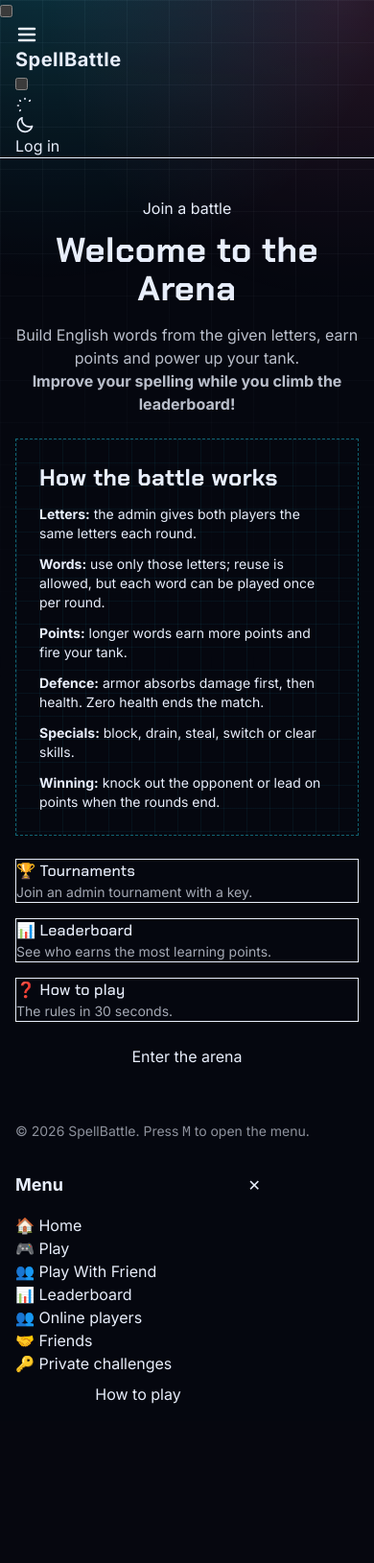
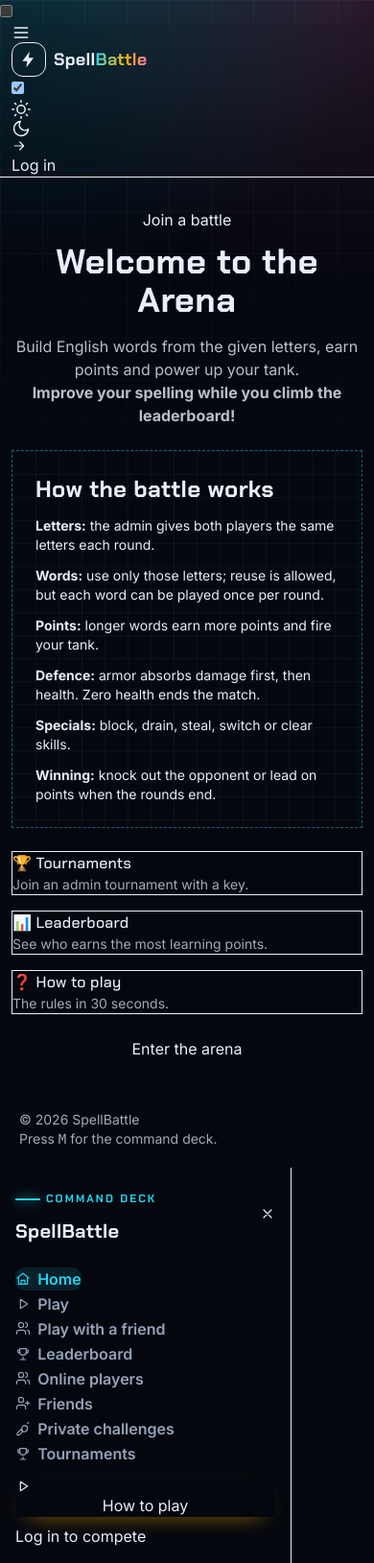
Before and after one commit to Ibrahimibrahimi/english-plateform, a Flask app: page / in a window 390 px wide. Shown: the whole page at 96% size. Before the commit the page ends 1463 px from the top, so only its background shows below. Run offline with Flask 3, Linux system fonts and the light colour scheme; some libraries are stand-ins or nearby versions.

Commit message:
feat: rebuild responsive app shell

```diff
--- a/app/static/js/ui.js
+++ b/app/static/js/ui.js
@@ -1,13 +1,17 @@
+import { runTransition, settle, slideIn } from "./motion.js";
+
 const $ = (id) => document.getElementById(id);
 
 export function toast(message, type = "info") {
   const container = $("toasts");
   if (!container) return;
+  const safeType = ["info", "success", "warning", "error"].includes(type) ? type : "info";
   const element = document.createElement("div");
-  element.className = `alert alert-${type} shadow`;
+  element.className = `alert alert-${safeType} shadow-lg`;
   element.textContent = message;
   container.appendChild(element);
-  setTimeout(() => element.remove(), 3500);
+  slideIn(element);
+  setTimeout(() => element.remove(), 3800);
 }
 
 const year = $("year");
@@ -15,18 +19,21 @@ if (year) year.textContent = new Date().getFullYear();
 
 const themeToggle = $("theme-toggle");
 if (themeToggle) {
+  themeToggle.checked = document.documentElement.dataset.theme !== "arena-day";
   try {
     const saved = localStorage.getItem("theme");
-    if (saved) {
-      document.documentElement.setAttribute("data-theme", saved);
+    if (saved === "dark" || saved === "light") {
+      const migrated = saved === "dark" ? "arena" : "arena-day";
+      document.documentElement.dataset.theme = migrated;
+      localStorage.setItem("theme", migrated);
       themeToggle.checked = saved === "dark";
     }
   } catch (error) {
     toast("Theme preferences are unavailable", "warning");
   }
   themeToggle.addEventListener("change", () => {
-    const theme = themeToggle.checked ? "dark" : "light";
-    document.documentElement.setAttribute("data-theme", theme);
+    const theme = themeToggle.checked ? "arena" : "arena-day";
+    runTransition(() => document.documentElement.setAttribute("data-theme", theme));
     try {
       localStorage.setItem("theme", theme);
     } catch (error) {
@@ -35,6 +42,15 @@ if (themeToggle) {
   });
 }
 
+const path = location.pathname.replace(/\/+$/, "") || "/";
+document.querySelectorAll("[data-nav]").forEach((link) => {
+  const href = link.getAttribute("href").replace(/\/+$/, "") || "/";
+  const active = href === "/" ? path === "/" : path === href || path.startsWith(`${href}/`);
+  link.classList.toggle("active", active);
+  if (active) link.setAttribute("aria-current", "page");
+  else link.removeAttribute("aria-current");
+});
+
 const drawer = $("menu-drawer");
 if (drawer) {
   document.addEventListener("keydown", (event) => {
@@ -42,16 +58,15 @@ if (drawer) {
     if (event.key.toLowerCase() === "m") drawer.checked = !drawer.checked;
     if (event.key === "Escape") drawer.checked = false;
   });
-  document.querySelectorAll("#side-menu a").forEach((link) => {
-    link.classList.toggle("active", link.getAttribute("href") === location.pathname);
-  });
 }
 
-const howtoButton = $("howto-btn");
 const howtoModal = $("howto-modal");
 if (howtoModal) {
   document.querySelectorAll("#howto-btn, [data-open-howto]").forEach((button) => {
-    button.addEventListener("click", () => howtoModal.showModal());
+    button.addEventListener("click", () => {
+      howtoModal.showModal();
+      settle(howtoModal.querySelector(".modal-box"));
+    });
   });
 }
 
@@ -68,7 +83,6 @@ if (logoutButton) {
   });
 }
 
-// Challenge notifications: persisted list plus a realtime presence socket.
 const userId = document.body?.dataset.userId;
 if (userId) {
   const { request, escapeHtml } = await import("./api.js");
--- /dev/null
+++ b/app/templates/_components.html
@@ -0,0 +1,47 @@
+{% macro icon(name, class="h-5 w-5") %}
+<svg xmlns="http://www.w3.org/2000/svg" class="{{ class }}" viewBox="0 0 24 24" fill="none" stroke="currentColor" stroke-width="1.8" stroke-linecap="round" stroke-linejoin="round" aria-hidden="true">
+  {% if name == "menu" %}<path d="M4 6h16M4 12h16M4 18h16" />
+  {% elif name == "close" %}<path d="M6 6l12 12M18 6 6 18" />
+  {% elif name == "home" %}<path d="M3 10.5 12 3l9 7.5M5 10v10h14V10M9 20v-6h6v6" />
+  {% elif name == "play" %}<path d="M8 5v14l11-7z" />
+  {% elif name == "trophy" %}<path d="M8 21h8M12 17v4M7 4h10v5a5 5 0 0 1-10 0V4zM7 6H4v2a3 3 0 0 0 3 3M17 6h3v2a3 3 0 0 1-3 3" />
+  {% elif name == "users" %}<path d="M16 20v-2a4 4 0 0 0-4-4H6a4 4 0 0 0-4 4v2M9 10a4 4 0 1 0 0-8 4 4 0 0 0 0 8M22 20v-2a4 4 0 0 0-3-3.87M16 2.13a4 4 0 0 1 0 7.75" />
+  {% elif name == "friends" %}<path d="M16 20v-2a4 4 0 0 0-4-4H6a4 4 0 0 0-4 4v2M9 10a4 4 0 1 0 0-8 4 4 0 0 0 0 8M19 8v6M22 11h-6" />
+  {% elif name == "key" %}<path d="M21 2l-2 2M15 7a5 5 0 1 1-6 6l-6 6v3h3l6-6a5 5 0 0 1 3-9z" />
+  {% elif name == "admin" %}<path d="M12 15.5a3.5 3.5 0 1 0 0-7 3.5 3.5 0 0 0 0 7zM19.4 15a1.7 1.7 0 0 0 .34 1.87l.06.06-2 2-.06-.06A1.7 1.7 0 0 0 16 18.6a1.7 1.7 0 0 0-1 1.55V21h-3v-.85A1.7 1.7 0 0 0 11 18.6a1.7 1.7 0 0 0-1.87.34l-.06.06-2-2 .06-.06A1.7 1.7 0 0 0 7.4 15a1.7 1.7 0 0 0-1.55-1H5v-3h.85A1.7 1.7 0 0 0 7.4 10a1.7 1.7 0 0 0-.34-1.87l-.06-.06 2-2 .06.06A1.7 1.7 0 0 0 11 6.4a1.7 1.7 0 0 0 1-1.55V4h3v.85A1.7 1.7 0 0 0 16 6.4a1.7 1.7 0 0 0 1.87-.34l.06-.06 2 2-.06.06A1.7 1.7 0 0 0 19.4 10c.2.6.77 1.04 1.42 1.04H21v3h-.18A1.7 1.7 0 0 0 19.4 15z" />
+  {% elif name == "bell" %}<path d="M18 8a6 6 0 0 0-12 0c0 7-3 7-3 9h18c0-2-3-2-3-9M10 21h4" />
+  {% elif name == "sun" %}<path d="M12 17a5 5 0 1 0 0-10 5 5 0 0 0 0 10zM12 1v2M12 21v2M4.2 4.2l1.4 1.4M18.4 18.4l1.4 1.4M1 12h2M21 12h2M4.2 19.8l1.4-1.4M18.4 5.6l1.4-1.4" />
+  {% elif name == "moon" %}<path d="M21 12.8A9 9 0 1 1 11.2 3 7 7 0 0 0 21 12.8z" />
+  {% elif name == "user" %}<path d="M20 21v-2a4 4 0 0 0-4-4H8a4 4 0 0 0-4 4v2M12 11a4 4 0 1 0 0-8 4 4 0 0 0 0 8z" />
+  {% elif name == "logout" %}<path d="M10 17l5-5-5-5M15 12H3M15 3h4a2 2 0 0 1 2 2v14a2 2 0 0 1-2 2h-4" />
+  {% elif name == "arrow" %}<path d="M5 12h14M13 6l6 6-6 6" />
+  {% elif name == "plus" %}<path d="M12 5v14M5 12h14" />
+  {% elif name == "search" %}<path d="M11 19a8 8 0 1 0 0-16 8 8 0 0 0 0 16zM21 21l-4.35-4.35" />
+  {% elif name == "chart" %}<path d="M4 20V10M10 20V4M16 20v-7M22 20H2" />
+  {% endif %}
+</svg>
+{% endmacro %}
+
+{% macro page_head(title, subtitle="", eyebrow="") %}
+<div class="page-head fade-in">
+  <div>
+    {% if eyebrow %}<span class="eyebrow">{{ eyebrow }}</span>{% endif %}
+    <h1>{{ title }}</h1>
+    {% if subtitle %}<p>{{ subtitle }}</p>{% endif %}
+  </div>
+  {{ caller() if caller else "" }}
+</div>
+{% endmacro %}
+
+{% macro empty_state(title, message="") %}
+<div class="empty-state fade-in">
+  <strong>{{ title }}</strong>
+  {% if message %}<span class="text-sm">{{ message }}</span>{% endif %}
+</div>
+{% endmacro %}
+
+{% macro loading(count=3) %}
+<div class="grid gap-3 sm:grid-cols-2 lg:grid-cols-3">
+  {% for _ in range(count) %}<div class="skeleton h-28"></div>{% endfor %}
+</div>
+{% endmacro %}
--- a/app/templates/base.html
+++ b/app/templates/base.html
@@ -1,3 +1,4 @@
+{% from "_components.html" import icon %}
 <!DOCTYPE html>
 <html lang="en" data-theme="arena">
 <head>
@@ -13,92 +14,140 @@
   <script src="https://cdn.jsdelivr.net/npm/@tailwindcss/browser@4"></script>
   <link href="/static/css/index.css" rel="stylesheet" />
 </head>
-<body class="bg-base-200 min-h-screen" data-page="{% block page %}{% endblock %}" data-user-id="{{ user.id if user else '' }}">
+<body class="bg-base-200 min-h-screen antialiased" data-page="{% block page %}{% endblock %}" data-user-id="{{ user.id if user else '' }}">
+  <a class="skip-link btn btn-warning btn-sm" href="#main-content">Skip to content</a>
+
   <div class="drawer">
     <input id="menu-drawer" type="checkbox" class="drawer-toggle" />
-    <div class="drawer-content flex flex-col min-h-screen">
-      <header class="navbar bg-base-100 border-b border-base-300 px-4">
-        <div class="navbar-start">
-          <label for="menu-drawer" class="btn btn-square btn-ghost" aria-label="Open menu" title="Menu (press M)">
-            <svg xmlns="http://www.w3.org/2000/svg" class="h-6 w-6" fill="none" viewBox="0 0 24 24" stroke="currentColor" stroke-width="2.5">
-              <path stroke-linecap="round" stroke-linejoin="round" d="M4 6h16M4 12h16M4 18h16" />
-            </svg>
+    <div class="drawer-content flex min-h-screen flex-col">
+      <header class="navbar sticky top-0 z-40 border-b border-base-300 bg-base-100/90 px-3 backdrop-blur-xl sm:px-5">
+        <div class="navbar-start gap-2">
+          <label for="menu-drawer" class="btn btn-square btn-ghost lg:hidden" aria-label="Open menu" title="Menu (press M)">
+            {{ icon("menu", "h-5 w-5") }}
           </label>
+          <a href="/" class="group flex items-center gap-2" aria-label="SpellBattle home">
+            <span class="grid h-9 w-9 place-items-center rounded-xl border border-warning/40 bg-warning/10 text-warning shadow-lg transition-transform group-hover:rotate-6">
+              <svg xmlns="http://www.w3.org/2000/svg" class="h-5 w-5" viewBox="0 0 24 24" fill="currentColor" aria-hidden="true"><path d="M13 2 4 14h6l-1 8 9-12h-6l1-8z" /></svg>
+            </span>
+            <span class="font-display text-lg font-bold tracking-wide sm:text-xl">Spell<span class="glow-text">Battle</span></span>
+          </a>
         </div>
-        <div class="navbar-center">
-          <a href="/" class="text-xl font-extrabold tracking-wide">Spell<span class="text-warning">Battle</span></a>
-        </div>
-        <div class="navbar-end gap-2">
-          <label class="swap swap-rotate btn btn-ghost btn-circle" title="Toggle theme">
+
+        <nav class="navbar-center hidden lg:flex" aria-label="Primary">
+          <ul class="menu menu-horizontal gap-1 p-0">
+            <li><a href="/" data-nav class="nav-link gap-2 px-3">{{ icon("home", "h-4 w-4") }}<span>Home</span></a></li>
+            <li><a href="/play" data-nav class="nav-link gap-2 px-3">{{ icon("play", "h-4 w-4") }}<span>Play</span></a></li>
+            <li><a href="/leaderboard" data-nav class="nav-link gap-2 px-3">{{ icon("trophy", "h-4 w-4") }}<span>Leaderboard</span></a></li>
+            <li><a href="/players" data-nav class="nav-link gap-2 px-3">{{ icon("users", "h-4 w-4") }}<span>Players</span></a></li>
+            <li><a href="/friends" data-nav class="nav-link gap-2 px-3">{{ icon("friends", "h-4 w-4") }}<span>Friends</span></a></li>
+            <li><a href="/challenge/list" data-nav class="nav-link gap-2 px-3">{{ icon("key", "h-4 w-4") }}<span>Challenges</span></a></li>
+            {% if user and user.role == 'admin' %}
+            <li><a href="/admin" data-nav class="nav-link gap-2 px-3">{{ icon("admin", "h-4 w-4") }}<span>Admin</span></a></li>
+            {% endif %}
+          </ul>
+        </nav>
+
+        <div class="navbar-end gap-1 sm:gap-2">
+          <label class="swap swap-rotate btn btn-ghost btn-circle" title="Toggle theme" aria-label="Toggle theme">
             <input id="theme-toggle" type="checkbox" />
-            <svg class="swap-off h-5 w-5 fill-current" viewBox="0 0 24 24"><path d="M5.64 17l-.71.71a1 1 0 000 1.41 1 1 0 001.41 0l.71-.71A1 1 0 005.64 17zM5 12a1 1 0 00-1-1H3a1 1 0 000 2h1a1 1 0 001-1zm7-7a1 1 0 001-1V3a1 1 0 00-2 0v1a1 1 0 001 1zM5.64 7.05a1 1 0 00.7.29 1 1 0 00.71-.29 1 1 0 000-1.41l-.71-.71a1 1 0 00-1.41 1.41zm12 .29a1 1 0 00.7-.29l.71-.71a1 1 0 10-1.41-1.41l-.71.71a1 1 0 000 1.41 0 1 0 0 .71.29zM21 11h-1a1 1 0 000 2h1a1 1 0 000-2zm-9 8a1 1 0 00-1 1v1a1 1 0 002 0v-1a1 1 0 00-1-1zm6.36-2A1 1 0 0017 18.36l.71.71a1 1 0 001.41 0 1 1 0 000-1.41zM12 6.5A5.5 5.5 0 1017.5 12 5.51 5.51 0 0012 6.5zm0 9A3.5 3.5 0 1115.5 12 3.5 3.5 0 0112 15.5z"/></svg>
-            <svg class="swap-on h-5 w-5 fill-current" viewBox="0 0 24 24"><path d="M21.64 13a1 1 0 00-1.05-.14 8.05 8.05 0 01-3.37.73 8.15 8.15 0 01-8.14-8.1 8.59 8.59 0 01.25-2A1 1 0 008 2.36a10.14 10.14 0 1014 11.69 1 1 0 00-.36-1.05zm-9.5 6.69A8.14 8.14 0 017.08 5.22v.27A10.15 10.15 0 0017.22 15.63a9.79 9.79 0 002.1-.22 8.14 8.14 0 01-7.18 4.32z"/></svg>
+            {{ icon("sun", "swap-off h-5 w-5") }}
+            {{ icon("moon", "swap-on h-5 w-5") }}
           </label>
           {% if user %}
-          <span class="badge badge-warning badge-outline font-bold" title="Lifetime learning points">{{ user.lifetime_learning_points }} pts</span>
           <div class="dropdown dropdown-end">
-            <label tabindex="0" class="btn btn-ghost btn-circle" aria-label="Notifications" title="Notifications">
-              🔔<span id="notification-count" class="badge badge-warning badge-xs hidden absolute -top-1 -right-1">0</span>
+            <label tabindex="0" class="btn btn-ghost btn-circle relative" aria-label="Notifications" title="Notifications">
+              {{ icon("bell", "h-5 w-5") }}
+              <span id="notification-count" class="badge badge-warning badge-xs absolute -right-1 -top-1 hidden">0</span>
             </label>
-            <ul tabindex="0" id="notification-list" class="dropdown-content menu bg-base-100 rounded-box z-[70] w-80 p-2 shadow border border-base-300">
+            <ul tabindex="0" id="notification-list" class="dropdown-content menu z-[70] w-[min(20rem,calc(100vw-2rem))] rounded-box border border-base-300 bg-base-100 p-2 shadow-2xl">
               <li class="menu-title">Notifications</li>
-              <li><span class="opacity-60 text-sm">Loading...</span></li>
+              <li><span class="text-sm opacity-60">Loading...</span></li>
             </ul>
           </div>
-          <a href="/profile" class="tooltip tooltip-bottom" data-tip="Your profile" aria-label="Profile">
-            <div class="avatar avatar-placeholder transition-transform hover:scale-110">
-              <div id="avatar-initials" class="w-11 rounded-full text-xl flex items-center justify-center overflow-hidden ring-2 ring-base-content/80 ring-offset-2 ring-offset-base-100"{% if not avatar.image_url %} style="background:{{ avatar.color }}"{% endif %}>
+          <div class="dropdown dropdown-end">
+            <label tabindex="0" class="btn btn-ghost btn-circle avatar" aria-label="Account menu">
+              <div id="avatar-initials" class="flex w-11 items-center justify-center overflow-hidden rounded-full text-xl ring-2 ring-warning/70 ring-offset-2 ring-offset-base-100"{% if not avatar.image_url %} style="background:{{ avatar.color }}"{% endif %}>
                 {% if avatar.image_url %}<img src="{{ avatar.image_url }}" alt="Your avatar" class="h-full w-full object-cover" />{% else %}<span>{{ avatar.emoji }}</span>{% endif %}
               </div>
-            </div>
-          </a>
-          <button id="logout-btn" class="btn btn-ghost btn-sm">Log out</button>
+            </label>
+            <ul tabindex="0" class="dropdown-content menu z-[70] w-60 rounded-box border border-base-300 bg-base-100 p-2 shadow-2xl">
+              <li class="menu-title">
+                <span class="flex flex-col gap-1">
+                  <span class="font-display text-sm font-bold">{{ user.username }}</span>
+                  <span class="badge badge-warning badge-sm self-start">{{ user.lifetime_learning_points }} pts</span>
+                </span>
+              </li>
+              <li><a href="/profile">{{ icon("user", "h-4 w-4") }}Profile</a></li>
+              <li><a href="/friends">{{ icon("friends", "h-4 w-4") }}Friends</a></li>
+              <li><button id="logout-btn" type="button">{{ icon("logout", "h-4 w-4") }}Log out</button></li>
+            </ul>
+          </div>
           {% else %}
-          <a href="/profile" class="btn btn-warning btn-sm">Log in</a>
+          <a href="/profile?next={{ request.path | urlencode }}" class="btn btn-warning btn-sm gap-1">{{ icon("arrow", "h-4 w-4") }}Log in</a>
           {% endif %}
         </div>
       </header>
 
-      <main class="flex-1 w-full px-4 py-10">
+      <main id="main-content" class="relative w-full flex-1 px-3 py-8 sm:px-5 sm:py-12">
         {% block content %}{% endblock %}
       </main>
 
-      <footer class="footer footer-center p-4 text-sm opacity-60">
-        <p>© <span id="year"></span> SpellBattle. Press <kbd class="kbd kbd-sm">M</kbd> to open the menu.</p>
+      <footer class="footer footer-center gap-1 p-5 text-sm opacity-70">
+        <p>© <span id="year"></span> SpellBattle</p>
+        <p>Press <kbd class="kbd kbd-sm">M</kbd> for the command deck.</p>
       </footer>
     </div>
 
     <div class="drawer-side z-50">
       <label for="menu-drawer" aria-label="Close menu" class="drawer-overlay"></label>
-      <aside class="bg-base-100 min-h-full w-72 p-4 flex flex-col gap-2">
-        <div class="flex items-center justify-between mb-2">
-          <span class="text-lg font-extrabold">Menu</span>
-          <label for="menu-drawer" class="btn btn-sm btn-circle btn-ghost">✕</label>
+      <aside class="flex min-h-full w-[min(19rem,86vw)] flex-col gap-3 border-r border-base-300 bg-base-100 p-4">
+        <div class="flex items-center justify-between">
+          <div>
+            <span class="eyebrow">Command deck</span>
+            <div class="font-display text-xl font-bold">SpellBattle</div>
+          </div>
+          <label for="menu-drawer" class="btn btn-sm btn-circle btn-ghost" aria-label="Close menu">{{ icon("close", "h-4 w-4") }}</label>
         </div>
+        <div class="divider my-0"></div>
         <ul class="menu w-full gap-1 p-0" id="side-menu">
-          <li><a href="/">🏠 Home</a></li>
-          <li><a href="/play">🎮 Play</a></li>
-          <li><a href="/play-with-friend">👥 Play With Friend</a></li>
-          <li><a href="/leaderboard">📊 Leaderboard</a></li>
-          <li><a href="/players">👥 Online players</a></li>
-          <li><a href="/friends">🤝 Friends <span id="friend-request-count" class="badge badge-warning badge-xs hidden">0</span></a></li>
-          <li><a href="/challenge/list">🔑 Private challenges</a></li>
+          <li><a href="/" data-nav class="nav-link">{{ icon("home", "h-4 w-4") }}Home</a></li>
+          <li><a href="/play" data-nav class="nav-link">{{ icon("play", "h-4 w-4") }}Play</a></li>
+          <li><a href="/play-with-friend" data-nav class="nav-link">{{ icon("users", "h-4 w-4") }}Play with a friend</a></li>
+          <li><a href="/leaderboard" data-nav class="nav-link">{{ icon("trophy", "h-4 w-4") }}Leaderboard</a></li>
+          <li><a href="/players" data-nav class="nav-link">{{ icon("users", "h-4 w-4") }}Online players</a></li>
+          <li><a href="/friends" data-nav class="nav-link">{{ icon("friends", "h-4 w-4") }}Friends<span id="friend-request-count" class="badge badge-warning badge-xs hidden">0</span></a></li>
+          <li><a href="/challenge/list" data-nav class="nav-link">{{ icon("key", "h-4 w-4") }}Private challenges</a></li>
+          <li><a href="/tournament/search" data-nav class="nav-link">{{ icon("trophy", "h-4 w-4") }}Tournaments</a></li>
           {% if user and user.role == 'admin' %}
-          <li><a href="/admin/tournaments/new">🛠️ Create tournament</a></li>
-          <li><a href="/admin">⚙️ Admin panel</a></li>
+          <li><a href="/admin/tournaments/new" data-nav class="nav-link">{{ icon("plus", "h-4 w-4") }}Create tournament</a></li>
+          <li><a href="/admin" data-nav class="nav-link">{{ icon("admin", "h-4 w-4") }}Admin panel</a></li>
           {% endif %}
         </ul>
         <div class="mt-auto flex flex-col gap-2">
-          <button id="howto-btn" class="btn btn-warning w-full">How to play</button>
+          <button id="howto-btn" class="btn btn-warning w-full gap-2">{{ icon("play", "h-4 w-4") }}How to play</button>
+          {% if user %}
+          <div class="stat-tile">
+            <span>Lifetime points</span>
+            <strong>{{ user.lifetime_learning_points }}</strong>
+          </div>
+          {% else %}
+          <a href="/profile?next={{ request.path | urlencode }}" class="btn btn-outline w-full">Log in to compete</a>
+          {% endif %}
         </div>
       </aside>
     </div>
   </div>
 
   <dialog id="howto-modal" class="modal">
-    <div class="modal-box">
-      <h3 class="text-lg font-bold">How to play</h3>
-      <ol class="list-decimal ml-5 mt-3 space-y-2 opacity-90">
+    <div class="modal-box panel max-w-2xl">
+      <div class="flex items-center gap-3">
+        <span class="grid h-10 w-10 place-items-center rounded-xl border border-warning/40 bg-warning/10 text-warning">{{ icon("play", "h-5 w-5") }}</span>
+        <div>
+          <h3 class="text-xl font-bold">How to play</h3>
+          <p class="text-sm opacity-70">Turn letters into words. Words into firepower.</p>
+        </div>
+      </div>
+      <ol class="ml-5 mt-4 list-decimal space-y-2 text-sm opacity-90">
         <li>Each round gives both players the same letters chosen by the admin.</li>
         <li>Type an English word using only those letters; letters may be reused and words cannot be repeated in a round.</li>
         <li>Longer words earn more points and fire your tank at the opponent.</li>
@@ -113,7 +162,7 @@
     <form method="dialog" class="modal-backdrop"><button>close</button></form>
   </dialog>
 
-  <div class="toast toast-end z-[60]" id="toasts"></div>
+  <div class="toast toast-end z-[60]" id="toasts" aria-live="polite"></div>
   <script type="module" src="/static/js/ui.js"></script>
   {% block scripts %}{% endblock %}
 </body>
```
